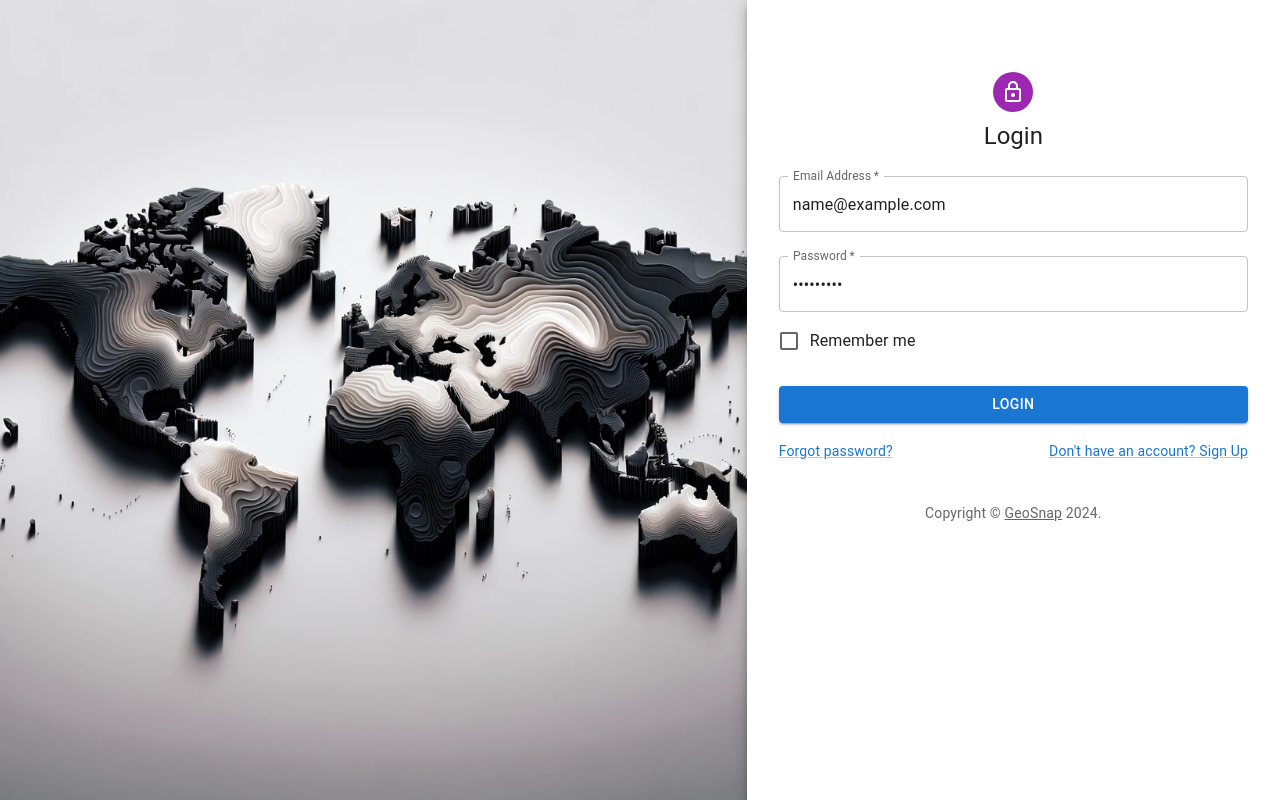
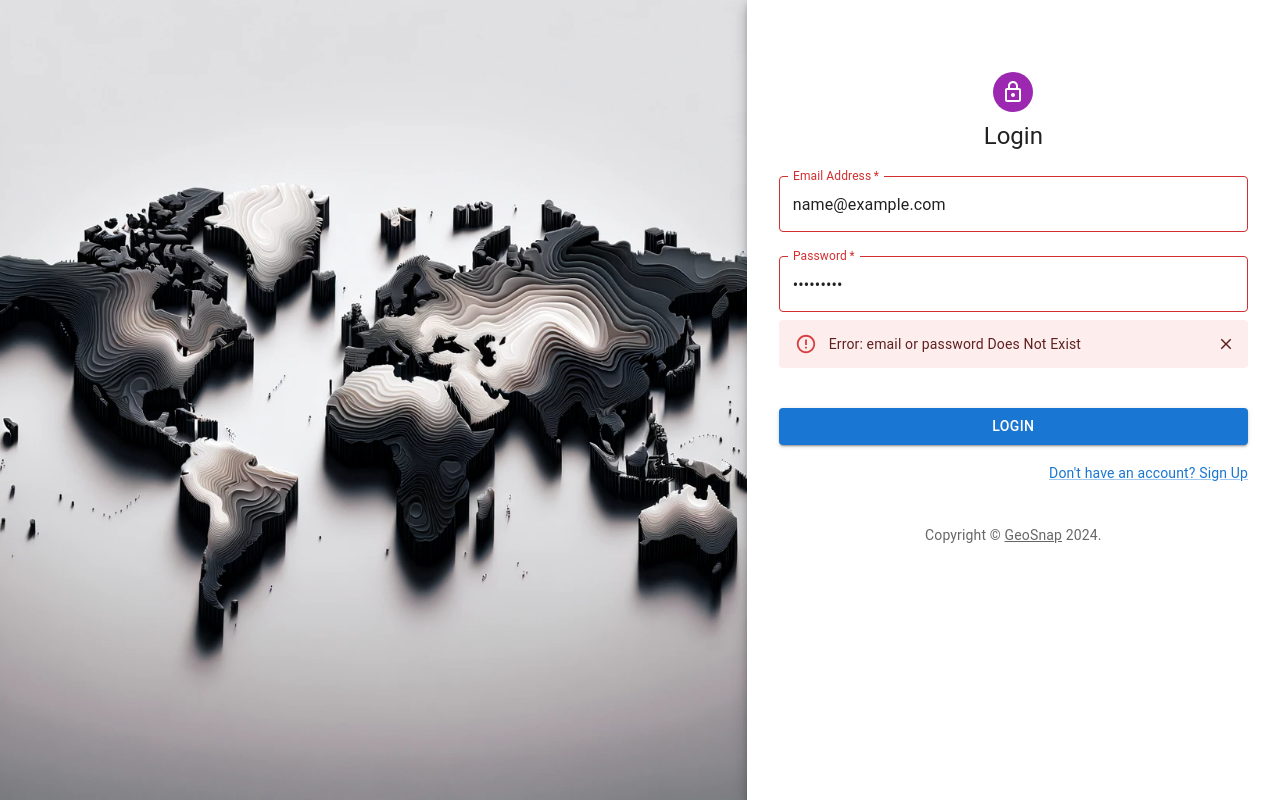
Before and after one commit to Eyang0612/GeoSnap, a React (Vite) app in the folder client/: page /login in a window 1280 px wide. Both pictures are taken after typing "name@example.com", "Sample123" into the empty fields and a click on the button "LOGIN". Built offline with nearby package versions, Linux system fonts and the light colour scheme; no server answers.

Commit message:
Modified Logistics for Login

```diff
--- a/client/src/LoginPage/Login.jsx
+++ b/client/src/LoginPage/Login.jsx
@@ -13,7 +13,12 @@ import Typography from '@mui/material/Typography';
 import { createTheme, ThemeProvider } from '@mui/material/styles';
 import axios from 'axios';
 import { useNavigate } from 'react-router-dom';
-import WorldMapImage from '../assets/LoginBackground/3DworldMap.png'
+import {useState} from 'react';
+import WorldMapImage from '../assets/LoginBackground/3DworldMap.png';
+import Collapse from '@mui/material/Collapse';
+import CloseIcon from '@mui/icons-material/Close';
+import Alert from '@mui/material/Alert';
+import IconButton from '@mui/material/IconButton';
 
 
 function Copyright(props) {
@@ -35,6 +40,8 @@ const defaultTheme = createTheme();
 
 export default function Login() {
   const history = useNavigate();
+  const [dataValid, setDataValidity] = useState(false);
+
   const handleSubmit = async (event) => {
     event.preventDefault();
     const data = new FormData(event.currentTarget);
@@ -48,7 +55,7 @@ export default function Login() {
       history('/user');
       console.log('Login successful:', response.data);
     } catch (error) {
-      // Handle login error (e.g., display error message)
+      setDataValidity(true);
       console.error('Login failed:', error);
     }
   };
@@ -88,6 +95,7 @@ export default function Login() {
             </Typography>
             <Box component="form" noValidate onSubmit={handleSubmit} sx={{ mt: 1 }}>
               <TextField
+              error={dataValid}
                 margin="normal"
                 required
                 fullWidth
@@ -98,6 +106,7 @@ export default function Login() {
                 autoFocus
               />
               <TextField
+              error={dataValid}
                 margin="normal"
                 required
                 fullWidth
@@ -107,10 +116,26 @@ export default function Login() {
                 id="password"
                 autoComplete="current-password"
               />
-              <FormControlLabel
-                control={<Checkbox value="remember" color="primary" />}
-                label="Remember me"
-              />
+              <Collapse in={dataValid}>
+                  <Alert severity="error"
+                    action={
+                    <IconButton
+                      aria-label="close"
+                      color="inherit"
+                      size="small"
+                      onClick={() => {
+                      setDataValidity(false);
+                      }}
+                    >
+                      <CloseIcon fontSize="inherit" />
+                    </IconButton>
+                     }
+                      sx={{ mb: 2 }}
+                    >
+                      Error: email or password Does Not Exist
+                  </Alert>
+                </Collapse>
+
               <Button
                 type="submit"
                 fullWidth
@@ -119,12 +144,7 @@ export default function Login() {
               >
                 Login
               </Button>
-              <Grid container>
-                <Grid item xs>
-                  <Link href="#" variant="body2">
-                    Forgot password?
-                  </Link>
-                </Grid>
+              <Grid container justifyContent="flex-end">
                 <Grid item>
                   <Link href="/Signup" variant="body2">
                     {"Don't have an account? Sign Up"}
```
